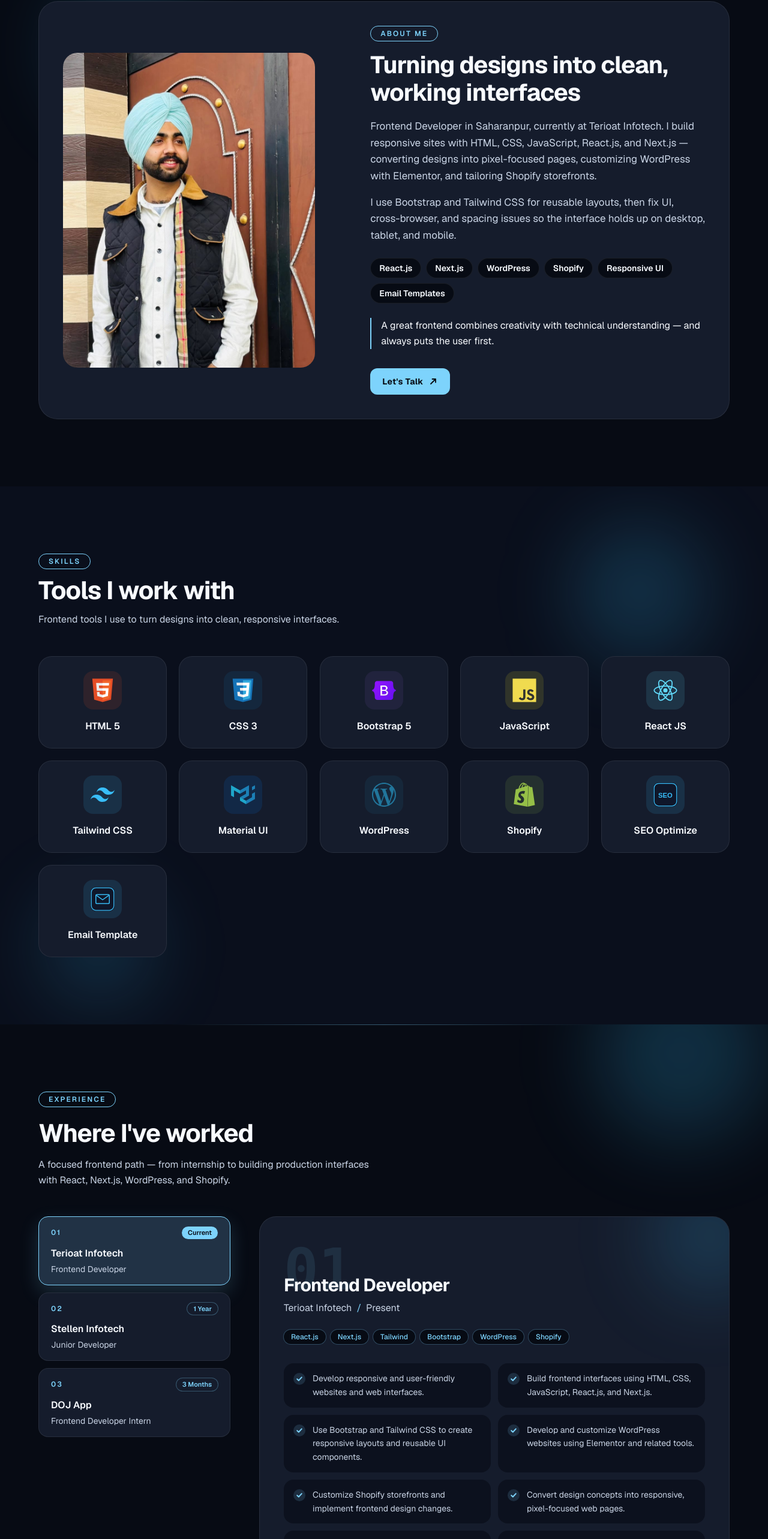
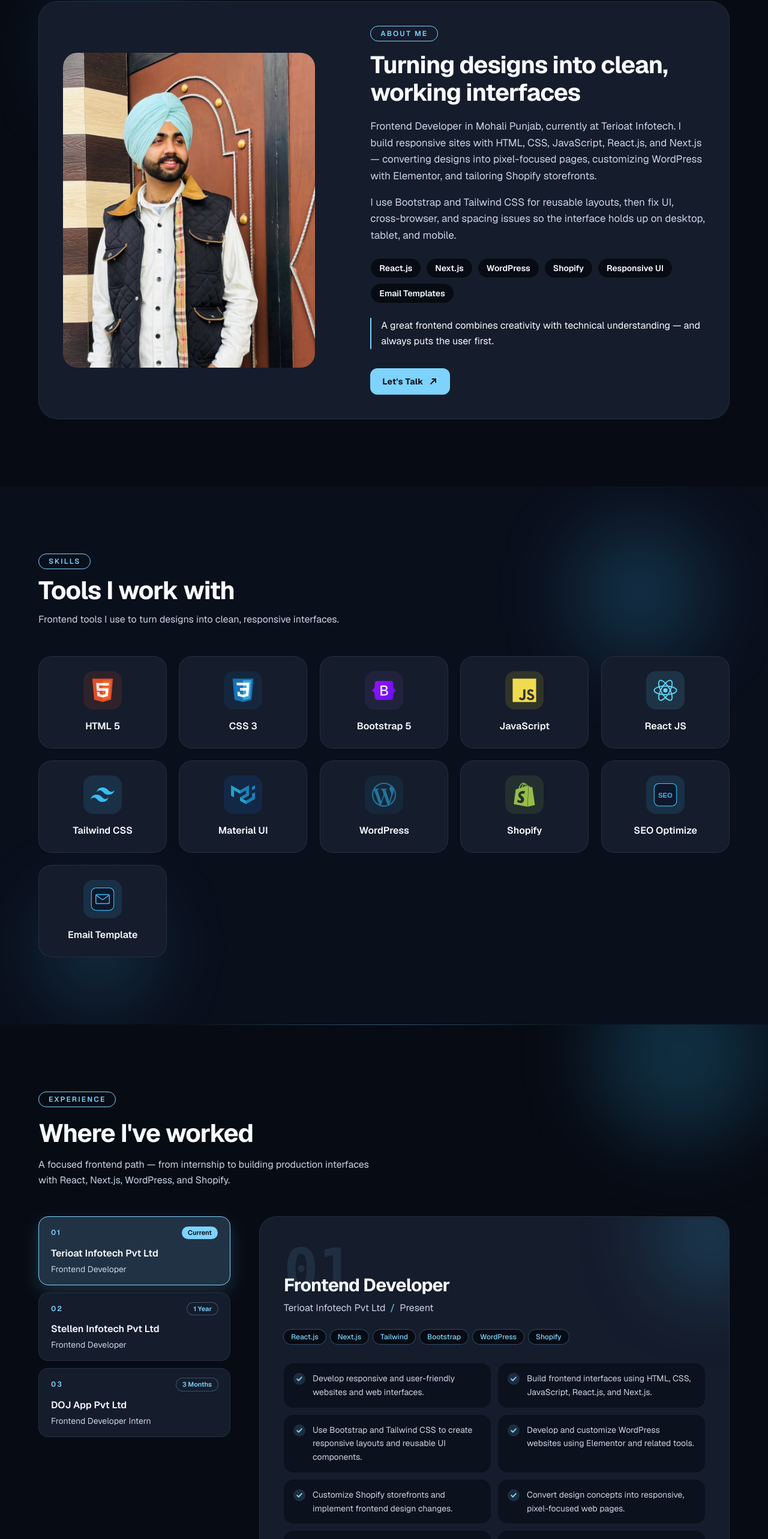
Before and after one commit to sukhvinder200511-dotcom/Sukhvinder-Portfolio, a Next.js app: page / in a window 1280 px wide. Shown: the part 1155-3721 px from the top of the page at 60% size. Built offline with nearby package versions, Linux system fonts and the light colour scheme.

Commit message:
Initial commit

```diff
--- a/app/components/About.tsx
+++ b/app/components/About.tsx
@@ -45,7 +45,7 @@ export default function About() {
               </h2>
 
               <p className="mt-5 text-base leading-relaxed text-[var(--muted)] sm:text-[17px]">
-                Frontend Developer in Saharanpur, currently at Terioat Infotech.
+                Frontend Developer in Mohali Punjab, currently at Terioat Infotech.
                 I build responsive sites with HTML, CSS, JavaScript, React.js, and
                 Next.js — converting designs into pixel-focused pages, customizing
                 WordPress with Elementor, and tailoring Shopify storefronts.
--- a/app/components/Education.tsx
+++ b/app/components/Education.tsx
@@ -2,7 +2,7 @@ const SCHOOLS = [
   {
     level: "01",
     title: "Secondary Education",
-    place: "CIN School",
+    place: "Cambridge International School, Saharanpur, UP",
     years: "2021 — 2022",
     tag: "Foundation",
     note: "Completed secondary studies and built the base for a computer applications path.",
--- a/app/components/Experience.tsx
+++ b/app/components/Experience.tsx
@@ -1,7 +1,7 @@
 const JOBS = [
   {
     title: "Frontend Developer",
-    company: "Terioat Infotech",
+    company: "Terioat Infotech Pvt Ltd",
     badge: "Current",
     period: "Present",
     techs: ["React.js", "Next.js", "Tailwind", "Bootstrap", "WordPress", "Shopify"],
@@ -17,11 +17,11 @@ const JOBS = [
     ],
   },
   {
-    title: "Junior Developer",
-    company: "Stellen Infotech",
+    title: "Frontend Developer",
+    company: "Stellen Infotech Pvt Ltd",
     badge: "1 Year",
     period: "1 Year",
-    techs: ["React.js", "JavaScript", "Bootstrap", "WordPress", "HTML", "CSS"],
+    techs: ["React.js", "JavaScript", "Bootstrap","Material UI", "WordPress", "HTML", "CSS","Shopify"],
     points: [
       "Developed and maintained responsive websites and frontend interfaces.",
       "Worked with HTML, CSS, JavaScript, React.js, Bootstrap, and WordPress.",
@@ -33,10 +33,10 @@ const JOBS = [
   },
   {
     title: "Frontend Developer Intern",
-    company: "DOJ App",
+    company: "DOJ App Pvt Ltd",
     badge: "3 Months",
     period: "3 Months",
-    techs: ["HTML", "CSS", "JavaScript"],
+    techs: ["HTML", "CSS", "JavaScript," ,"React.js"],
     points: [
       "Gained practical experience in frontend web development in a professional environment.",
       "Worked with HTML, CSS, and JavaScript to build responsive web interfaces.",
--- a/app/components/Projects.tsx
+++ b/app/components/Projects.tsx
@@ -1,31 +1,31 @@
 const PROJECTS = [
   {
-    title: "Ecommerce Dashboard",
+    title: "Throwback Kitchen Website",
     description: "Built a responsive ecommerce dashboard interface with reusable frontend components.",
-    tech: "React.js",
+    tech: "WordPress, Elementor, HTML, CSS, JavaScript ",
     accent: "#38bdf8",
-    live: "#",
+    live: "https://throwbackkitchen.com/",
   },
   {
-    title: "Ecommerce Demo Website",
+    title: "Thewashbox Website",
     description: "Created a responsive ecommerce website interface with product-focused layouts.",
-    tech: "HTML, CSS, JavaScript",
+    tech: "Shopify, HTML, CSS, JavaScript",
     accent: "#fb923c",
-    live: "#",
+    live: "https://thewashbox.com/",
   },
   {
-    title: "YouTube Homepage Demo",
+    title: "Piece Uniquela Website",
     description: "Developed a responsive video-platform-inspired homepage and interactive UI.",
-    tech: "HTML, CSS, React.js",
+    tech: "WordPress, Elementor, HTML, CSS, JavaScript ,WooCommerce",
     accent: "#f87171",
-    live: "#",
+    live: "https://pieceuniquela.com/",
   },
   {
-    title: "Static Website",
+    title: "Btrac Website",
     description: "Built responsive website pages with clean layouts and interactive elements.",
-    tech: "HTML, CSS, JavaScript",
+    tech: "WordPress, Elementor, HTML, CSS, JavaScript ,WooCommerce" ,
     accent: "#4ade80",
-    live: "#",
+    live: "https://btrac.com/",
   },
 ] as const;
 
```
